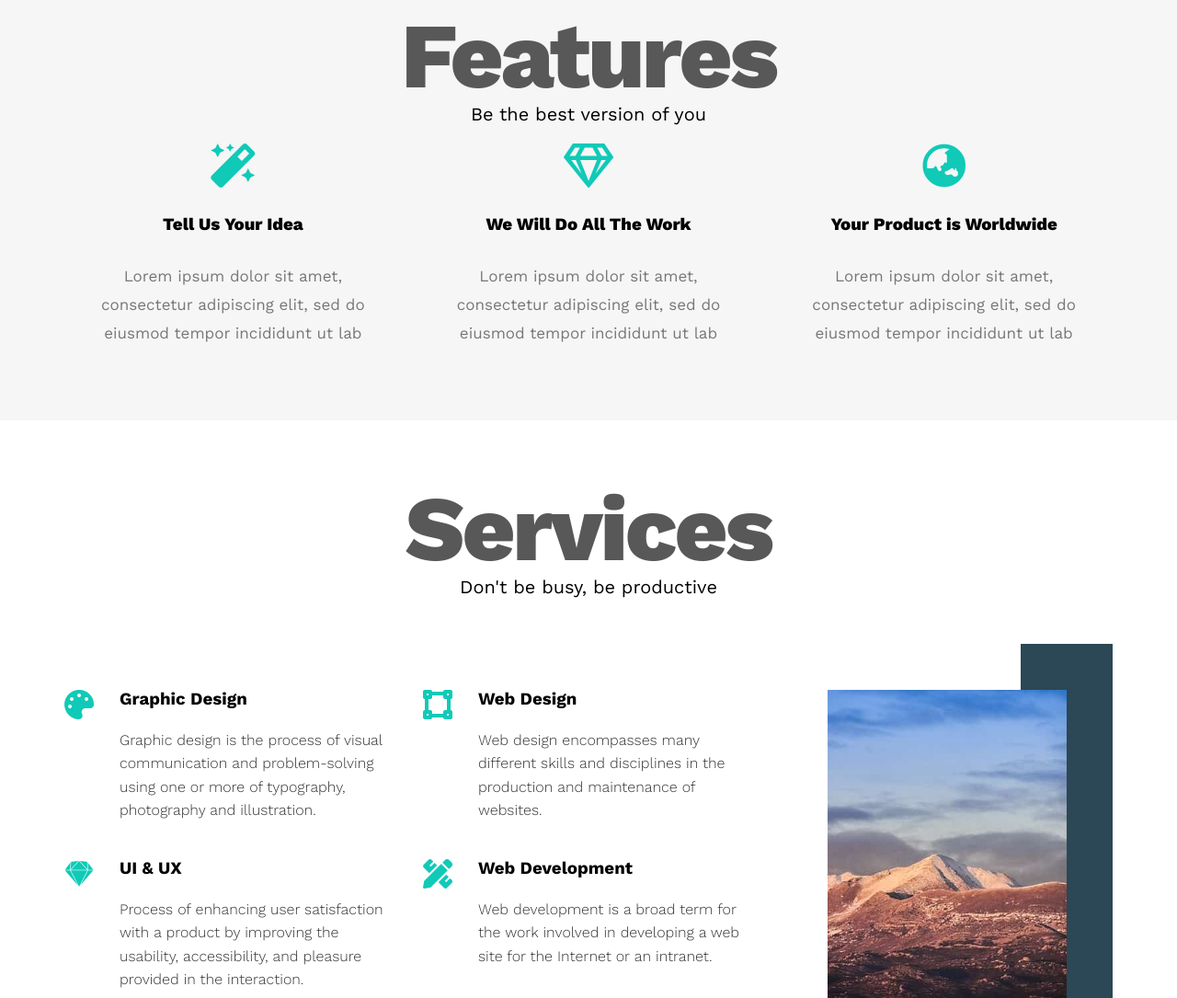
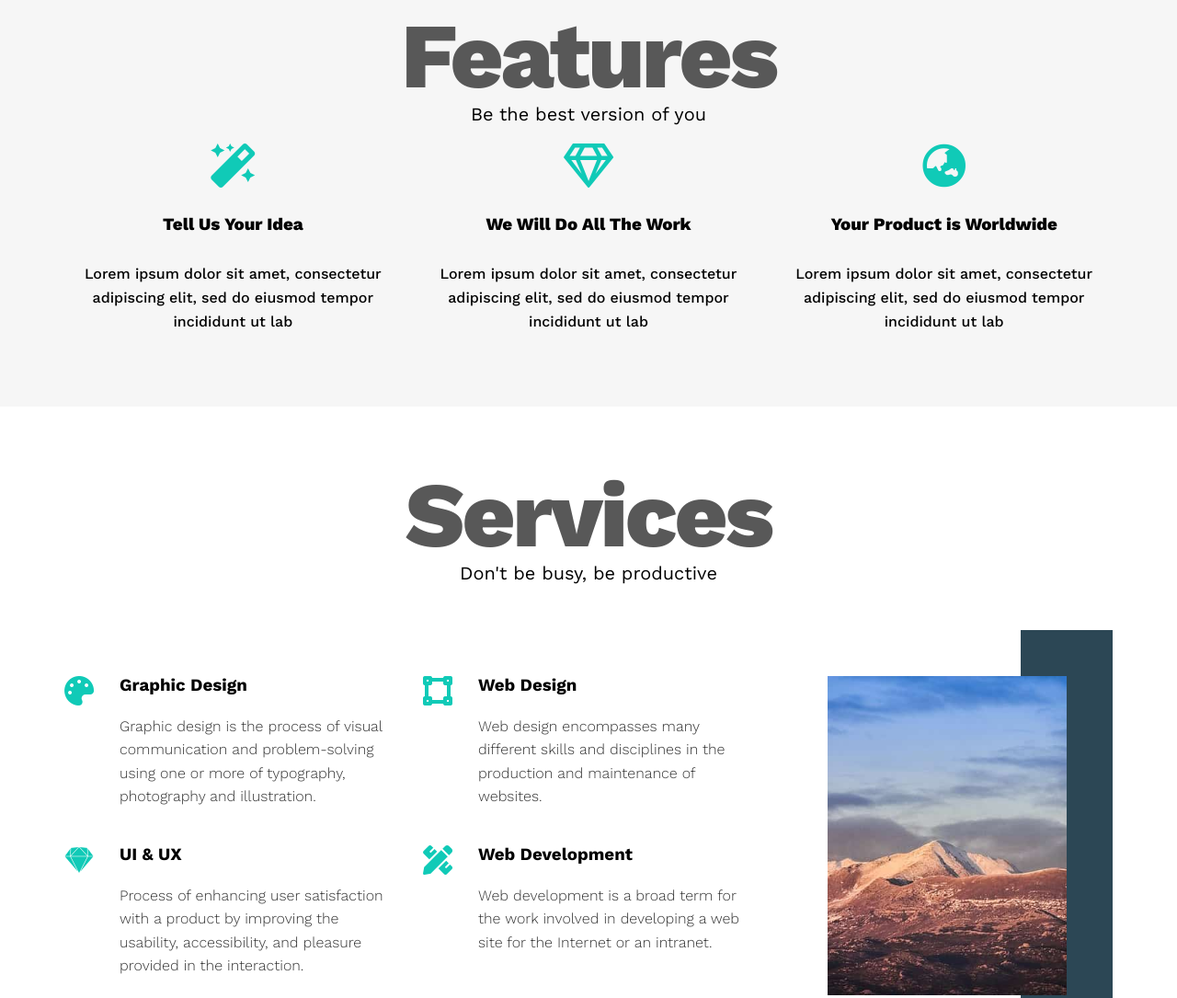
Before and after one commit to Hussein-kadhim/HTML-CSS-TEMPLATE-ONE, a website built with Parcel: page index.html in a window 1280 px wide. Shown: the part 852-1937 px from the top of the page at 92% size. Built offline with nearby package versions, Linux system fonts and the light colour scheme.

Commit message:
i changed the words to darker and changed the color to black

```diff
--- a/css/leon.css
+++ b/css/leon.css
@@ -271,9 +271,10 @@ body {
 }
 
 .features .feat p {
-    line-height: 1.8;
-    color: #777;
-    font-size: 17px;
+    line-height: 1.6;
+    color: #000;
+    font-size: 16px;
+    font-weight: 500;
 }
 
 
```
